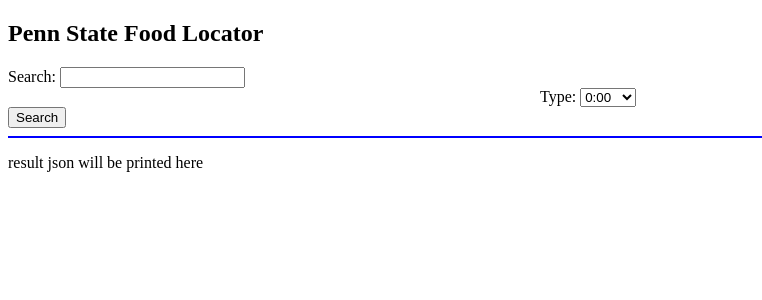
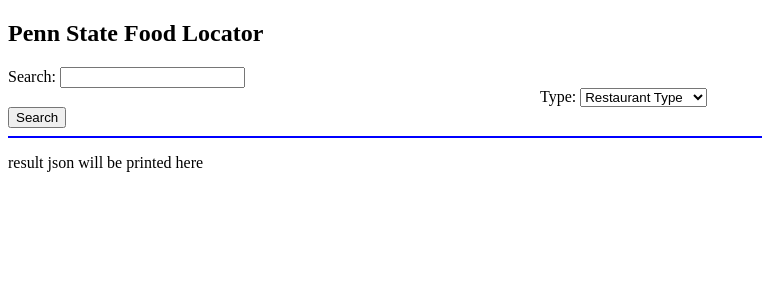
Before and after one commit to jxs5476/Penn-State-Food-Locator, a Flask app: page / in a window 1280 px wide. Shown: the top 300 px of the page, without its empty margins (0-762 px from the left). Run offline with Flask 2, Linux system fonts and the light colour scheme.

Commit message:
handling dropdown menu, adding dictionary and function call to controller

```diff
--- a/server.py
+++ b/server.py
@@ -1,6 +1,6 @@
 from flask import *
 from flask_cors import CORS
-import controller.py
+import Controller
 
 app = Flask(__name__)
 CORS(app)
@@ -13,11 +13,11 @@ def home():
 
 @app.route('/search', methods=["POST"])
 def get_query():
-    query = request.get_json()
+    queryDict = request.get_json()
+    print(queryDict)
 
-    search = controller.main()
-
-    return json.dumps(search)
+    results = Controller.get_user_search(queryDict)
+    return results
 
 
 if __name__ == '__main__':
--- a/templates/index.html
+++ b/templates/index.html
@@ -15,7 +15,7 @@
         var query = document.getElementById("search").value;
         var type = searchType.options[searchType.selectedIndex].text;
         var jsonObj = {"Query": query , "Type" : type};
-        var jsonString = JSON.stringify(query);
+        var jsonString = JSON.stringify(jsonObj);
 
 
         http.open("POST", url + endpoint, true);
@@ -47,30 +47,9 @@
     <input type="text" id="search" name="search">
     <div style="margin: 0 auto; width: 200px;"> <label for="searchType">Type:</label>
                 <select id="searchType" name="select1" onmousedown="if(this.options.length>5){this.size=5;}" onchange='this.size=0;' onblur="this.size=0;">
-                    <option value="">0:00</option>
-                    <option value="">1:00</option>
-                    <option value="">2:00</option>
-                    <option value="">3:00</option>
-                    <option value="">4:00</option>
-                    <option value="">5:00</option>
-                    <option value="">6:00</option>
-                    <option value="">7:00</option>
-                    <option value="">8:00</option>
-                    <option value="">9:00</option>
-                    <option value="">10:00</option>
-                    <option value="">11:00</option>
-                    <option value="">12:00</option>
-                    <option value="">13:00</option>
-                    <option value="">14:00</option>
-                    <option value="">15:00</option>
-                    <option value="">16:00</option>
-                    <option value="">17:00</option>
-                    <option value="">18:00</option>
-                    <option value="">19:00</option>
-                    <option value="">20:00</option>
-                    <option value="">21:00</option>
-                    <option value="">22:00</option>
-                    <option value="">23:00</option>
+                    <option value="">Restaurant Type</option>
+                    <option value="">Restaurant Name</option>
+                    <option value="">Dining Option</option>
                 </select>
             </div>
     <button onclick="getSearch()">Search</button>
```
